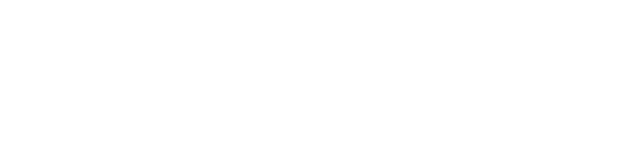
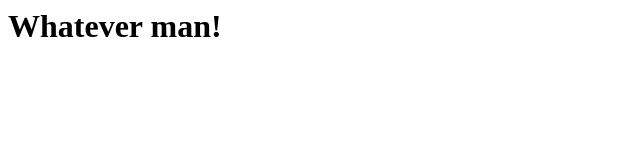
Before and after one commit to ghpkishore/git1, a plain HTML site: page index.html in a window 1280 px wide. Shown: the whole page, without its empty margins (0-640 px from the left). Drawn offline with Linux system fonts and the light colour scheme.

Commit message:
Added Heading in Index file

```diff
--- a/index.html
+++ b/index.html
@@ -5,6 +5,6 @@
     <title>my second commit</title>
 </head>
 <body>
-
+    <h1>Whatever man!</h1>
 </body>
 </html>
```
